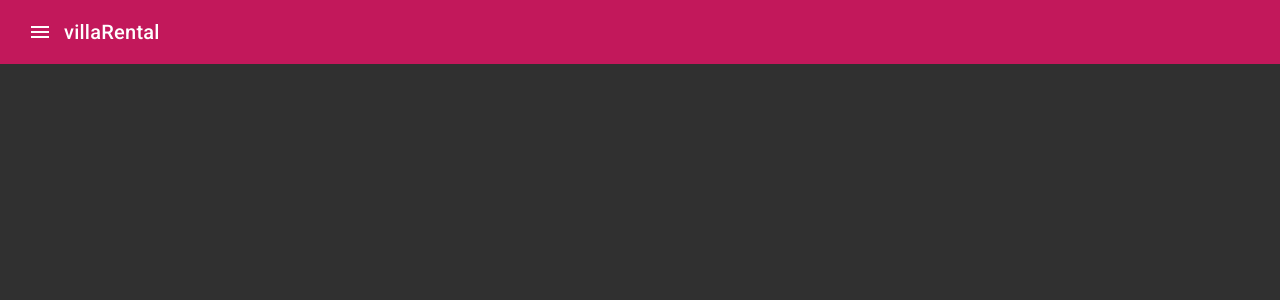
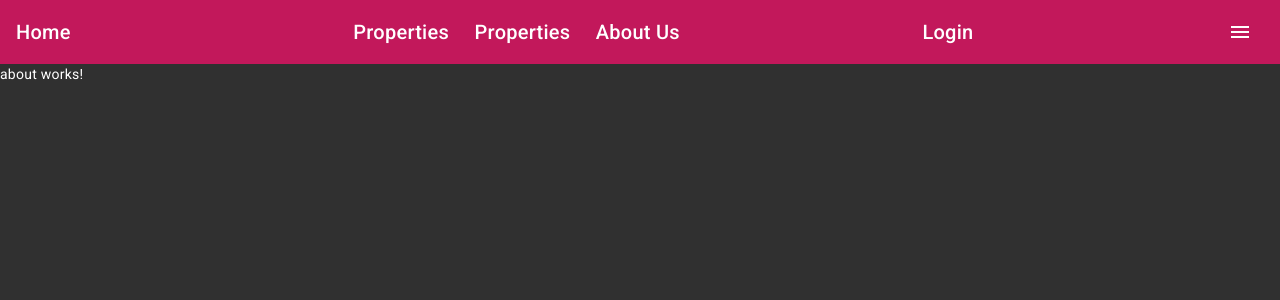
Before and after one commit to AndreiChristian/villaRental, an Angular app: page /about in a window 1280 px wide. Before the commit this address led to /. Shown: the top 300 px of the page. Built offline with nearby package versions, Linux system fonts and the light colour scheme.

Commit message:
aading elements

```diff
--- a/src/app/app-routing.module.ts
+++ b/src/app/app-routing.module.ts
@@ -1,10 +1,26 @@
 import { NgModule } from '@angular/core';
 import { RouterModule, Routes } from '@angular/router';
+import { AboutComponent } from './website/about/about.component';
+import { LoginComponent } from './website/auth/login/login.component';
+import { HomeComponent } from './website/home/home.component';
+import { PropertiesItemComponent } from './website/properties/properties-item/properties-item.component';
+import { PropertiesComponent } from './website/properties/properties.component';
+import { ServicesComponent } from './website/properties/services/services.component';
 
-const routes: Routes = [];
+const routes: Routes = [
+  { path: '', component: HomeComponent },
+  {
+    path: 'properties',
+    component: PropertiesComponent,
+    children: [{ path: ':id', component: PropertiesItemComponent }],
+  },
+  { path: 'services', component: ServicesComponent },
+  { path: 'login', component: LoginComponent },
+  { path: 'about', component: AboutComponent},
+];
 
 @NgModule({
   imports: [RouterModule.forRoot(routes)],
-  exports: [RouterModule]
+  exports: [RouterModule],
 })
-export class AppRoutingModule { }
+export class AppRoutingModule {}
--- a/src/app/app.module.ts
+++ b/src/app/app.module.ts
@@ -19,6 +19,7 @@ import { MatListModule } from '@angular/material/list';
 import { NavigationComponent } from './website/UI/navigation/navigation.component';
 import { SidenavComponent } from './website/UI/sidenav/sidenav.component';
 import { HeaderComponent } from './website/UI/header/header.component';
+import { AboutComponent } from './website/about/about.component';
 
 @NgModule({
   declarations: [
@@ -31,7 +32,8 @@ import { HeaderComponent } from './website/UI/header/header.component';
     LoginComponent,
     NavigationComponent,
     SidenavComponent,
-    HeaderComponent
+    HeaderComponent,
+    AboutComponent
   ],
   imports: [
     BrowserModule,
--- a/src/app/website/UI/navigation/navigation.component.css
+++ b/src/app/website/UI/navigation/navigation.component.css
@@ -10,8 +10,26 @@
   background: inherit;
 }
 
+.mat-toolbar {
+  display: flex;
+  justify-content: space-between;
+}
+
 .mat-toolbar.mat-primary {
   position: sticky;
   top: 0;
   z-index: 1;
 }
+
+ul {
+  display: flex;
+  align-items: center;
+  justify-content: center;
+  gap: 2vw;
+  list-style: none;
+}
+
+a {
+  text-decoration: none;
+  color: inherit;
+}
--- a/src/app/website/UI/navigation/navigation.component.html
+++ b/src/app/website/UI/navigation/navigation.component.html
@@ -2,7 +2,7 @@
 
   <mat-sidenav #drawer class="sidenav" fixedInViewport
     [attr.role]="(isHandset$ | async) ? 'dialog' : 'navigation'"
-    [mode]="(isHandset$ | async) ? 'over' : 'side'"
+    mode="over"
     [opened]="(isHandset$ | async) === true">
     <mat-toolbar>Menu</mat-toolbar>
     <mat-nav-list>
@@ -15,6 +15,13 @@
   <mat-sidenav-content>
 
     <mat-toolbar color="primary">
+      <a routerLink="/">Home</a>
+      <ul>
+        <li><a routerLink="/properties">Properties</a></li>
+        <li><a routerLink="/services">Properties</a></li>
+        <li><a routerLink="/about">About Us</a></li>
+      </ul>
+      <a routerLink="/login">Login</a>
       <button
         type="button"
         aria-label="Toggle sidenav"
@@ -22,11 +29,11 @@
         (click)="drawer.toggle()">
         <mat-icon aria-label="Side nav toggle icon">menu</mat-icon>
       </button>
-      <span>villaRental</span>
     </mat-toolbar>
 
 
-    <!-- Add Content Here -->
+    <router-outlet></router-outlet>
+
   </mat-sidenav-content>
 
 
--- /dev/null
+++ b/src/app/website/about/about.component.html
@@ -0,0 +1 @@
+<p>about works!</p>
```
Also changed, not shown: src/app/website/about/about.component.ts (added, +10 -0 lines), src/app/website/about/about.component.css (added), 1 other file (tests, documents, lock files or other folders).
